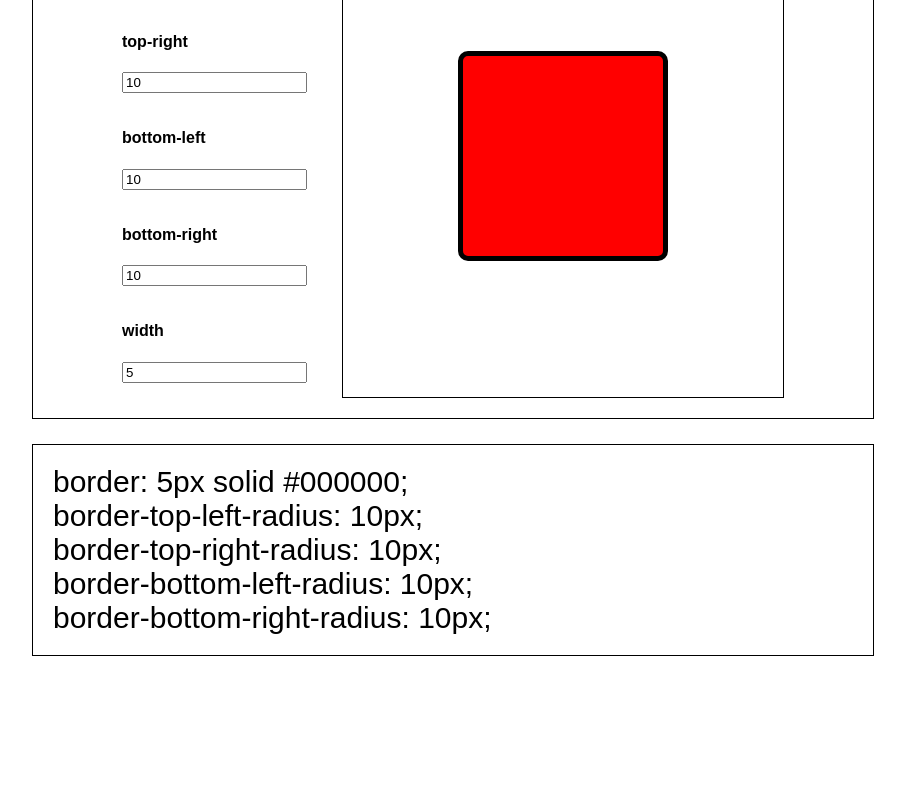
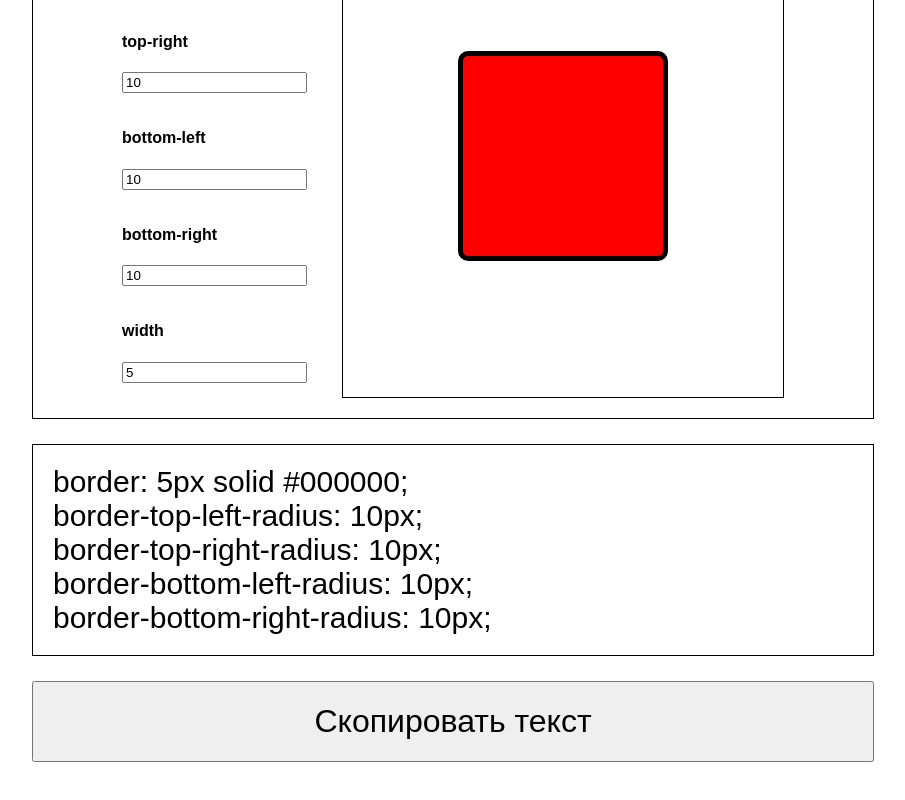
Before and after one commit to DimaChekashov/foxsay-css-generator, a React (Create React App) app: page /border-radius in a window 1280 px wide. Shown: the part 230-1030 px from the top of the page, without its empty margins (187-1092 px from the left). Before the commit the page ends 886 px from the top, so only its background shows below. Built offline with nearby package versions, Linux system fonts and the light colour scheme.

Commit message:
add copyResultText functional

```diff
--- a/src/pages/BorderRadius/BorderRadius.css
+++ b/src/pages/BorderRadius/BorderRadius.css
@@ -48,3 +48,12 @@
     font-size: 30px;
     font-weight: 500;
 }
+
+.btn-copy-border {
+    margin: 25px auto 40px auto;
+    display: block;
+    padding: 20px;
+    width: 842px;
+    font-size: 2rem;
+    cursor: pointer;
+}
--- a/src/pages/BorderRadius/BorderRadius.js
+++ b/src/pages/BorderRadius/BorderRadius.js
@@ -56,6 +56,15 @@ export default class BorderRadius extends Component {
                 [name]: this.state[name] > 0 ? this.state[name] - 1 : 0,
             });
         }
+    }
+
+    onCopyText() {
+        let r = document.createRange();
+        r.selectNode(document.querySelector(".border-radius-output"));
+        window.getSelection().removeAllRanges();
+        window.getSelection().addRange(r);
+        document.execCommand("copy");
+        window.getSelection().removeAllRanges();
     }
 
     render() {
@@ -119,6 +128,9 @@ export default class BorderRadius extends Component {
                     {`border-bottom-right-radius: ${borderBottomRightRadius}px;`}
                     <br />
                 </div>
+                <button className="btn-copy-border" onClick={this.onCopyText}>
+                    Скопировать текст
+                </button>
             </>
         );
     }
```
